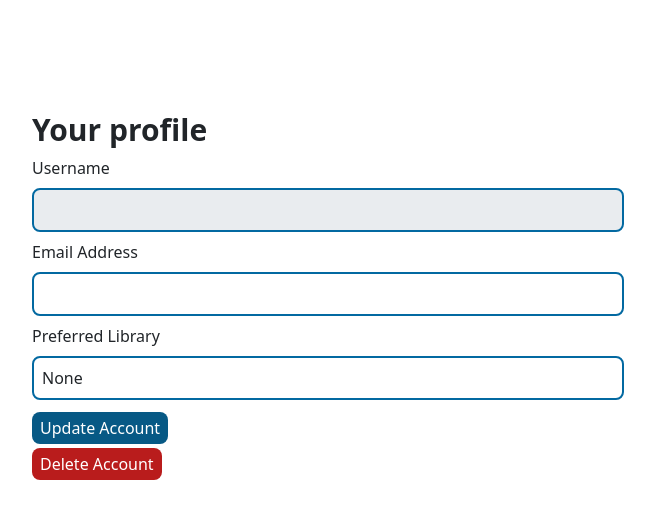
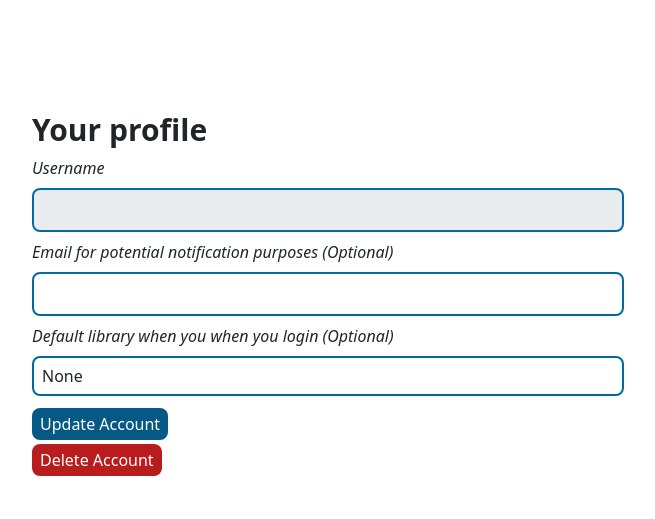
Before and after one commit to cliffchew84/SG-Lib-Books, a FastAPI app: template templates/profile.html in a window 1280 px wide. Shown: the part 104-623 px from the top of the page, without its empty margins (312-967 px from the left). Run offline with FastAPI, Linux system fonts and the light colour scheme; the template is opened without the code that fills it, so the values that code supplies are empty; parts of the project's set-up code (start-up, migrations or seed data) failed here and were passed over.

Commit message:
Update Profile UI and added default library

```diff
--- a/main.py
+++ b/main.py
@@ -189,8 +189,18 @@ def login(request: Request,
         data={"sub": user.get("UserName")},
         expires=access_token_expires)
 
-    resp = RedirectResponse(
-        f"/{user.get('UserName')}", status_code=status.HTTP_302_FOUND)
+    # Check if user has a default library
+    user_info = m_db.mg_query_user_info(db, user.get("UserName"))
+    preferred_lib = user_info.get("preferred_lib").lower()
+
+    if preferred_lib:
+        resp = RedirectResponse(
+            f"/{user.get('UserName')}/lib/{preferred_lib}/",
+            status_code=status.HTTP_302_FOUND)
+    else:
+        resp = RedirectResponse(
+            f"/{user.get('UserName')}", status_code=status.HTTP_302_FOUND)
+
     manager.set_cookie(resp, access_token)
 
     # Track user login
@@ -322,11 +332,6 @@ async def show_books_avail(request: Request,
         if username:
             response = process_user_book_data(
                 db=db, username=username.get("UserName"))
-
-            # WIP
-            # Query user library preference
-            # If preference exist, redirect to "/{username}/lib/{library}/"
-            # else continue
 
             # Processing necessary statistics
             all_unique_books = process.process_all_unique_books(response)
@@ -741,7 +746,6 @@ async def user_profile(request: Request,
     })
 
 
-# WIP
 @app.post("/update_user/{username}", response_class=HTMLResponse)
 async def update_user(request: Request,
                       email_address: str = Form(None),
@@ -758,7 +762,6 @@ async def update_user(request: Request,
                             status_code=status.HTTP_302_FOUND)
 
 
-# WIP
 @app.post("/delete_user/{username}", response_class=HTMLResponse)
 async def delete_user(request: Request,
                       db=Depends(get_db),
--- a/templates/profile.html
+++ b/templates/profile.html
@@ -14,18 +14,18 @@
 
     <div>
         <form action="/update_user/{{username}}" method="POST">
-            <label>Username </label>
+            <label class="italic">Username</label>
             <input class="mx-auto md:text-base text-sm form-control w-full rounded-lg p-2 my-2 border-2 border-sky-700"
                 id="username" name="username" type="text" value="{{username|safe}}" disabled />
 
-            <label>Email Address </label>
+            <label class="italic">Email for potential notification purposes (Optional)</label>
             <input class="mx-auto md:text-base text-sm form-control w-full rounded-lg p-2 my-2 border-2 border-sky-700"
                 id="email_address" name="email_address" type="email" placeholder="{{email_address|safe}}"
                 value="{{email_address|safe}}" />
 
-            <label>Preferred Library </label>
+            <label class="italic">Default library when you when you login (Optional)</label>
             <select id="preferred_lib" name="preferred_lib"
-                class="mx-auto md:text-base text-sm w-full form-control rounded-lg p-2 my-2 border-2 border-sky-700">
+                class="mx-auto md:text-base text-sm w-full form-control rounded-lg px-2 my-2 border-2 border-sky-700">
 
                 {% if preferred_lib %}
                 <option value={{preferred_lib}} selected>
```
Also changed, not shown: static/tw_styles.css.
